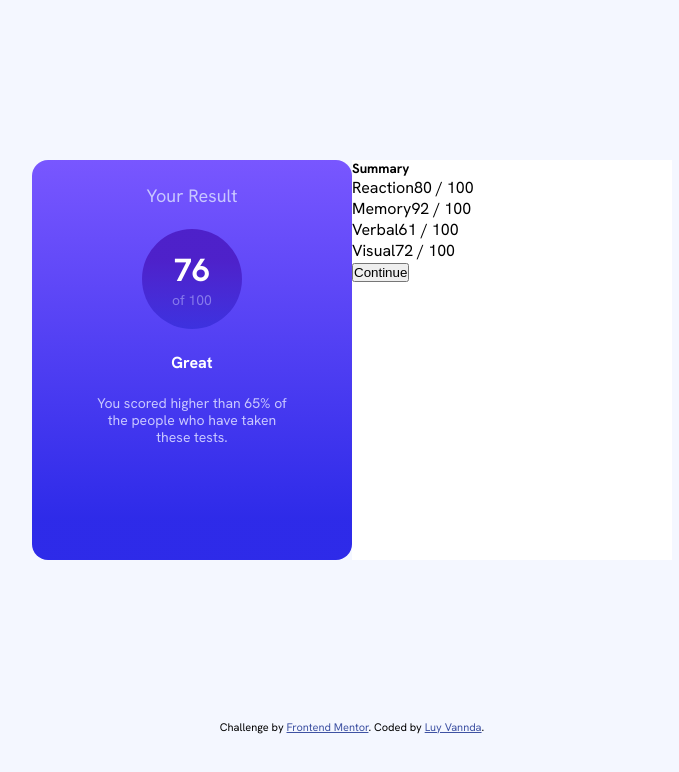
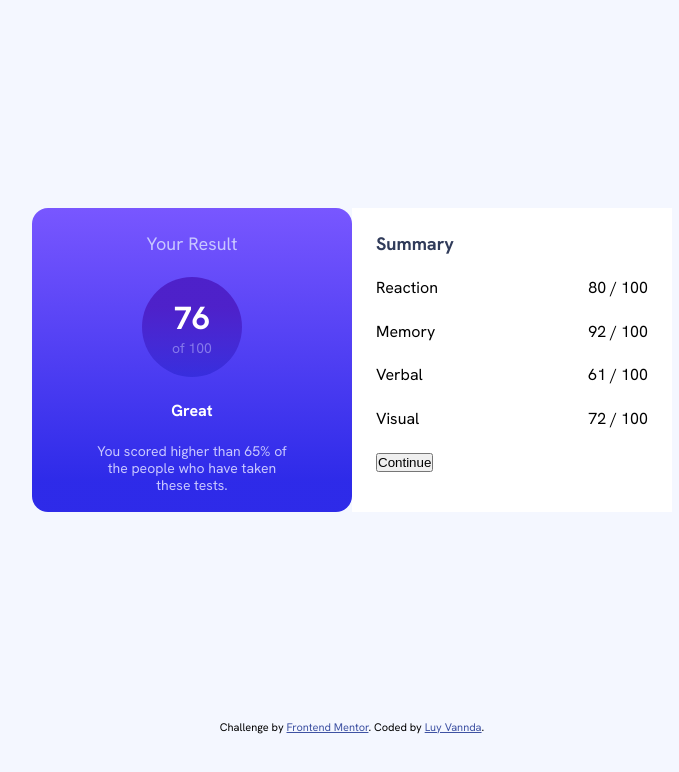
Before and after one commit to luyvannda/results-summary-component, a plain HTML site: page index.html in a window 1280 px wide. Shown: the whole page, without its empty margins (288-967 px from the left). Drawn offline with Linux system fonts and the light colour scheme; files whose address does not match are found by name.

Commit message:
arrange hero-text-right to their respective position

```diff
--- a/CSS/styles.scss
+++ b/CSS/styles.scss
@@ -56,7 +56,7 @@ body {
 
   .left-container {
     width: 25vw;
-    min-height: 50vh;
+    height: 19rem;
     background: linear-gradient(to bottom,
         $background-light-slate-blue 0%,
         $background-light-royal-blue 90%);
@@ -107,8 +107,6 @@ body {
         color: $light-lavender;
       }
 
-
-
       .score-description {
         max-width: 25ch;
         line-height: 1.2;
@@ -123,9 +121,28 @@ body {
     display: flex;
     flex-direction: column;
     width: 25vw;
-    min-height: 50vh;
+    height: 19rem;
     background-color: $white;
   }
+
+  .hero-text-right {
+    display: flex;
+    flex-direction: column;
+    gap: 1.4rem;
+    margin-top: 1.5rem;
+    padding: 0 1.5rem 0 1.5rem;
+
+    h5 {
+      font-size: 1.125rem;
+      color: $dark-gray-blue;
+    }
+
+    p {
+      display: flex;
+      justify-content: space-between;
+    }
+  }
+
 
 }
 
--- a/index.html
+++ b/index.html
@@ -35,6 +35,8 @@
     </div>
 
     <div class="right-container">
+
+      <div class="hero-text-right">
         <h5>Summary</h5>
 
         <p class="reaction">Reaction<span class="span">80 / 100</span></p>
@@ -48,7 +50,7 @@
         <form action="#">
           <input class="btn" type="submit" value="Continue"></input>
         </form>
-
+      </div>
     </div>
   </div>
 
```
Also changed, not shown: CSS/styles.css, 1 other file. Lines whose indentation alone changed are shown as unchanged.
